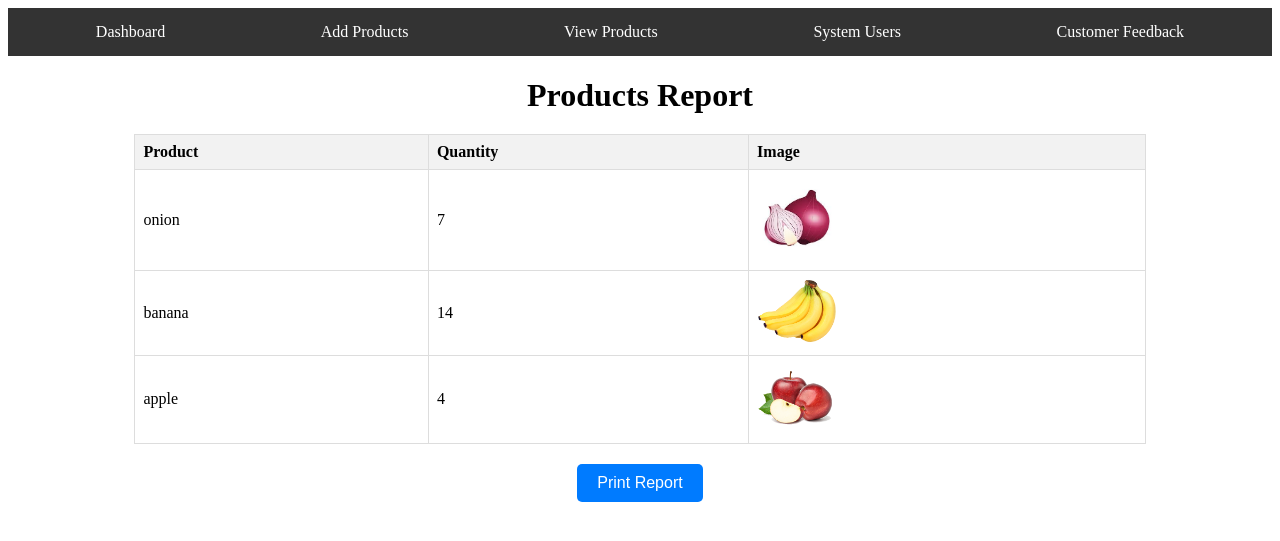
After one commit to danielkirwa/Grocery, a PHP site: page /productsreport.php in a window 1280 px wide. The commit adds this page. Shown: the top 541 px of the page. Run offline with PHP 8.4, Linux system fonts and the light colour scheme; data comes from the database, SQL or seed files in the repository.

Commit message:
dashboard reports

```diff
--- /dev/null
+++ b/productsreport.php
@@ -0,0 +1,136 @@
+<?php
+require_once('connection.php');
+?>
+<!DOCTYPE html>
+<html lang="en">
+<head>
+    <meta charset="UTF-8">
+    <meta name="viewport" content="width=device-width, initial-scale=1.0">
+    <title>Products Report</title>
+    <style>
+        /* Table styles */
+        table {
+            border-collapse: collapse;
+            width: 100%;
+            margin-top: 20px;
+        }
+        th, td {
+            border: 1px solid #ddd;
+            padding: 8px;
+            text-align: left;
+        }
+        th {
+            background-color: #f2f2f2;
+            font-weight: bold;
+        }
+
+        /* Image styles */
+        img {
+            max-width: 80px;
+            max-height: 80px;
+            border-radius: 5px;
+        }
+
+        /* Container styles */
+        .container {
+            width: 80%;
+            margin: 0 auto;
+        }
+
+        /* Heading styles */
+        h1 {
+            text-align: center;
+            margin-bottom: 20px;
+        }
+
+        /* Message styles */
+        .no-products {
+            text-align: center;
+            color: #666;
+        }
+
+        /* Button styles */
+        .print-button {
+            display: block;
+            margin: 20px auto;
+            padding: 10px 20px;
+            background-color: #007bff;
+            color: #fff;
+            border: none;
+            border-radius: 5px;
+            cursor: pointer;
+            font-size: 16px;
+            transition: background-color 0.3s;
+        }
+        .print-button:hover {
+            background-color: #0056b3;
+        }
+        .nav-links {
+        display: flex;
+        justify-content: space-around;
+        background-color: #333;
+        padding: 10px;
+    }
+
+    .nav-links a {
+        color: #fff;
+        text-decoration: none;
+        padding: 5px 10px;
+        border-radius: 5px;
+        transition: background-color 0.3s ease;
+    }
+
+    .nav-links a:hover {
+        background-color: #555;
+    }
+
+    </style>
+</head>
+<body>
+        <div class="nav-links">
+            <a href="dashboard.php">Dashboard</a>
+            <a href="admin.php">Add Products</a>
+            <a href="products.php">View Products</a>
+            <a href="user.php">System Users</a>
+            <a href="customer.php">Customer Feedback</a>
+        </div>
+
+    <div class="container">
+        <h1>Products Report</h1>
+
+        <table>
+            <thead>
+                <tr>
+                    <th>Product</th>
+                    <th>Quantity</th>
+                    <th>Image</th>
+                </tr>
+            </thead>
+            <tbody>
+                <?php
+                require_once('connection.php');
+
+                $sql = "SELECT * FROM product";
+                $result = mysqli_query($con, $sql);
+
+                if (mysqli_num_rows($result) > 0) {
+                    while ($row = mysqli_fetch_assoc($result)) {
+                        echo "<tr>";
+                        echo "<td>" . $row["productname"] . "</td>";
+                        echo "<td>" . $row["productquantity"] . "</td>";
+                        echo "<td><img src='" . $row["file"] . "' alt='" . $row["productname"] . "'></td>";
+                        echo "</tr>";
+                    }
+                } else {
+                    echo "<tr><td colspan='3' class='no-products'>No products available</td></tr>";
+                }
+
+                mysqli_close($con);
+                ?>
+            </tbody>
+        </table>
+
+        <button class="print-button" onclick="window.print()">Print Report</button>
+    </div>
+</body>
+</html>
```
Also changed, not shown: Dashboard.php (+85 -6 lines), admin.php (+23 -0 lines), customer.php (+72 -1 lines), products.php (+35 -0 lines), user.php (+22 -0 lines).
